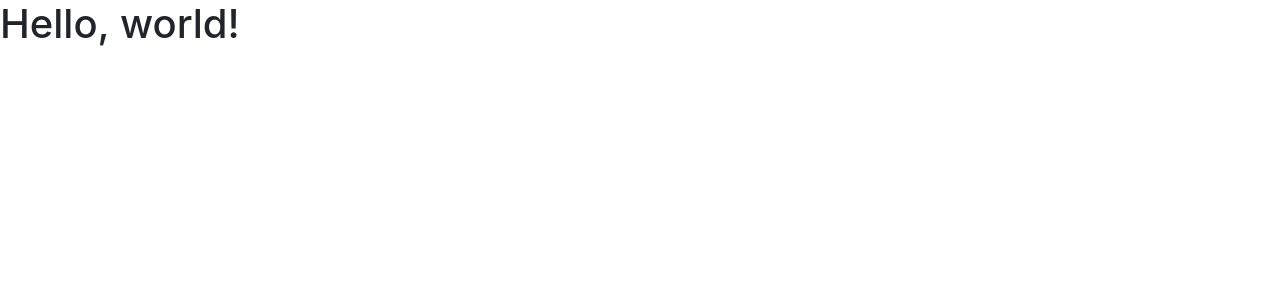
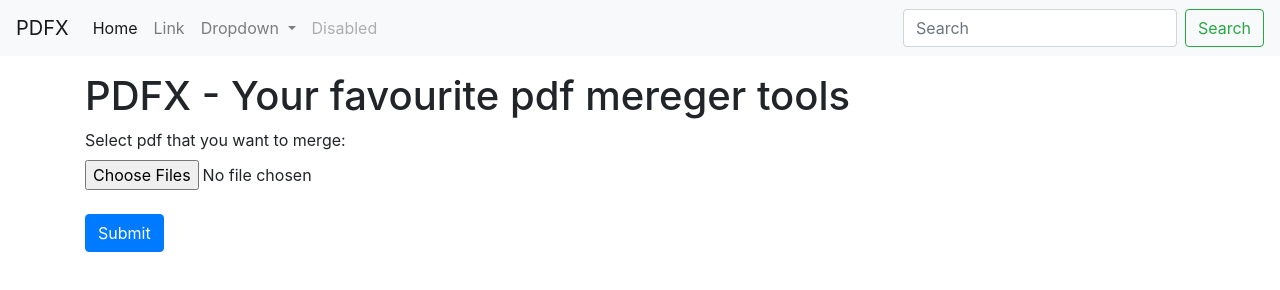
Before and after one commit to Sufiyan33/Learning-JavaScript, a website: page PdfTools/templates/index.html in a window 1280 px wide. Drawn offline with nearby package versions, Linux system fonts and the light colour scheme.

Commit message:
Code to add select pdf for merging

```diff
--- a/PdfTools/package.json
+++ b/PdfTools/package.json
@@ -11,6 +11,7 @@
   "author": "",
   "license": "ISC",
   "dependencies": {
-    "express": "^4.18.3"
+    "express": "^4.18.3",
+    "multer": "^1.4.5-lts.1"
   }
 }
--- a/PdfTools/templates/index.html
+++ b/PdfTools/templates/index.html
@@ -14,7 +14,52 @@
 </head>
 
 <body>
-    <h1>Hello, world!</h1>
+    <nav class="navbar navbar-expand-lg navbar-light bg-light">
+        <a class="navbar-brand" href="#">PDFX</a>
+        <button class="navbar-toggler" type="button" data-toggle="collapse" data-target="#navbarSupportedContent"
+            aria-controls="navbarSupportedContent" aria-expanded="false" aria-label="Toggle navigation">
+            <span class="navbar-toggler-icon"></span>
+        </button>
+
+        <div class="collapse navbar-collapse" id="navbarSupportedContent">
+            <ul class="navbar-nav mr-auto">
+                <li class="nav-item active">
+                    <a class="nav-link" href="#">Home <span class="sr-only">(current)</span></a>
+                </li>
+                <li class="nav-item">
+                    <a class="nav-link" href="#">Link</a>
+                </li>
+                <li class="nav-item dropdown">
+                    <a class="nav-link dropdown-toggle" href="#" role="button" data-toggle="dropdown" aria-expanded="false">
+                        Dropdown
+                    </a>
+                    <div class="dropdown-menu">
+                        <a class="dropdown-item" href="#">Action</a>
+                        <a class="dropdown-item" href="#">Another action</a>
+                        <div class="dropdown-divider"></div>
+                        <a class="dropdown-item" href="#">Something else here</a>
+                    </div>
+                </li>
+                <li class="nav-item">
+                    <a class="nav-link disabled">Disabled</a>
+                </li>
+            </ul>
+            <form class="form-inline my-2 my-lg-0">
+                <input class="form-control mr-sm-2" type="search" placeholder="Search" aria-label="Search">
+                <button class="btn btn-outline-success my-2 my-sm-0" type="submit">Search</button>
+            </form>
+        </div>
+    </nav>
+    <div class="container my-3">
+        <h1>PDFX - Your favourite pdf mereger tools</h1>
+        <form method="post" action="/merge" enctype="multipart/form-data">
+            <div class="form-group">
+                <label for="exampleFormControlFile1">Select pdf that you want to merge:</label>
+                <input type="file" name="pdfs" class="form-control-file" id="exampleFormControlFile1" multiple accept=".pdf">
+                <input class="btn btn-primary my-4" type="submit" value="Submit">
+            </div>
+        </form>
+    </div>
 
     <!-- Optional JavaScript; choose one of the two! -->
 
```
Also changed, not shown: PdfTools/server.js (+7 -0 lines), PdfTools/ReadMe.md, 5 other files.
